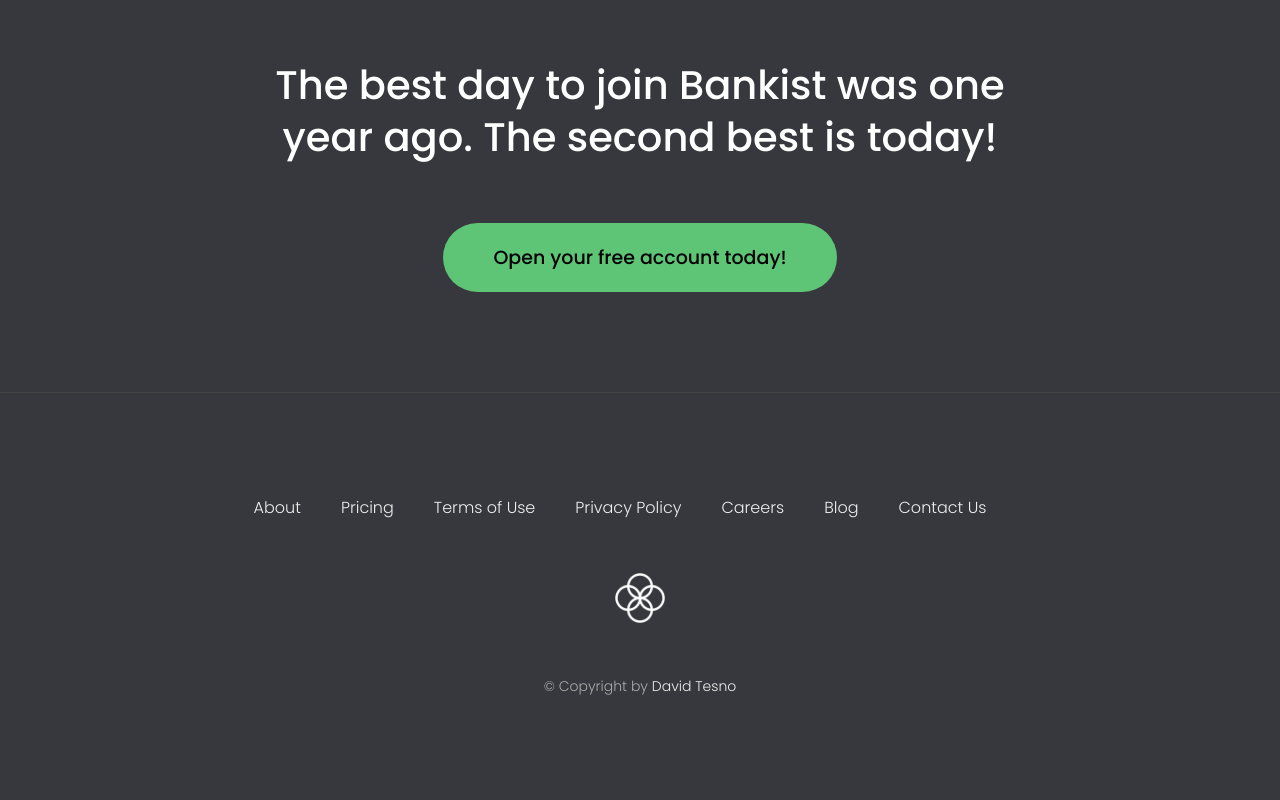
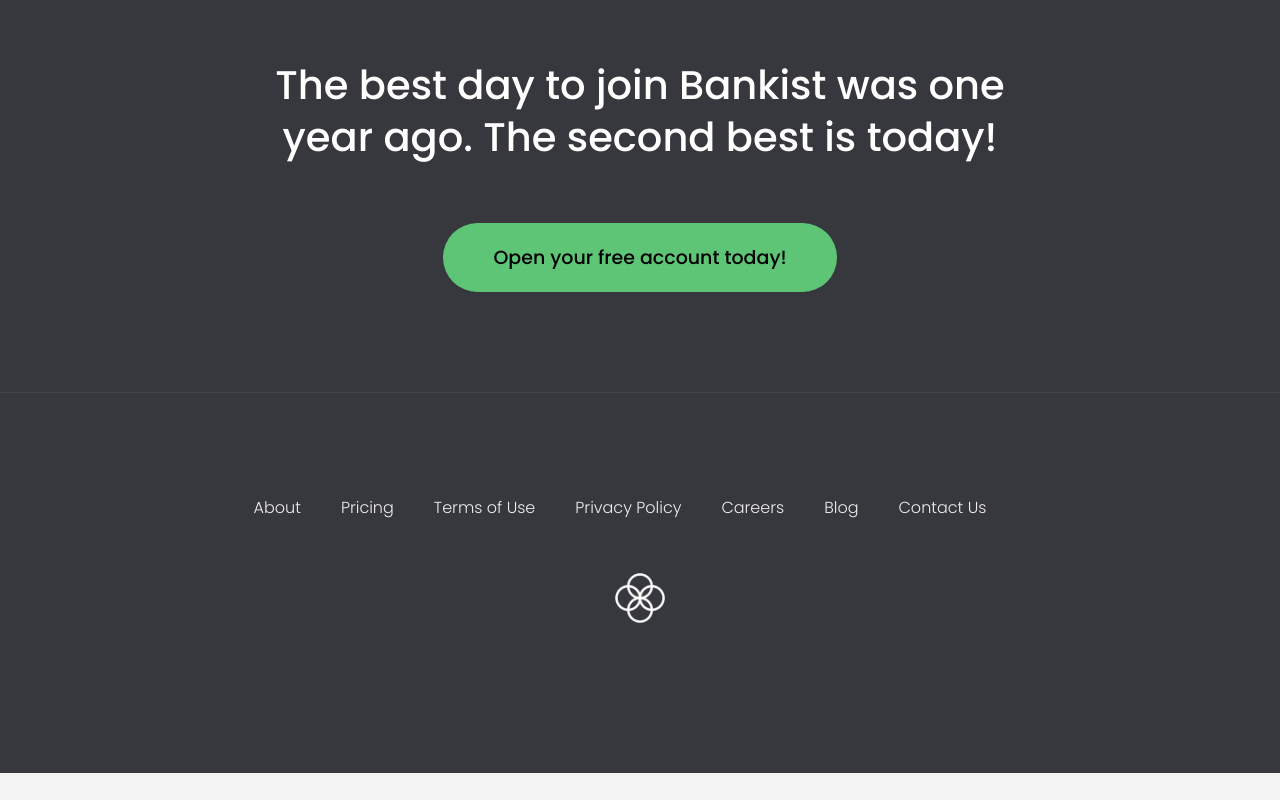
Before and after one commit to DT723/Bank-Marketing-Page, a plain HTML site: page index.html in a window 1280 px wide. Shown: the part 4237-5037 px from the top of the page. After the commit the page ends 5010 px from the top, so only its background shows below. Drawn offline with Linux system fonts and the light colour scheme.

Commit message:
footer adjustments

```diff
--- a/index.html
+++ b/index.html
@@ -317,15 +317,6 @@
         </li>
       </ul>
       <img src="img/icon.png" alt="Logo" class="footer__logo" />
-      <p class="footer__copyright">
-        &copy; Copyright by
-        <a
-          class="footer__link twitter-link"
-          target="_blank"
-          href="https://twitter.com/jonasschmedtman"
-          >David Tesno</a
-        >
-      </p>
     </footer>
 
     <div class="modal hidden">
```
